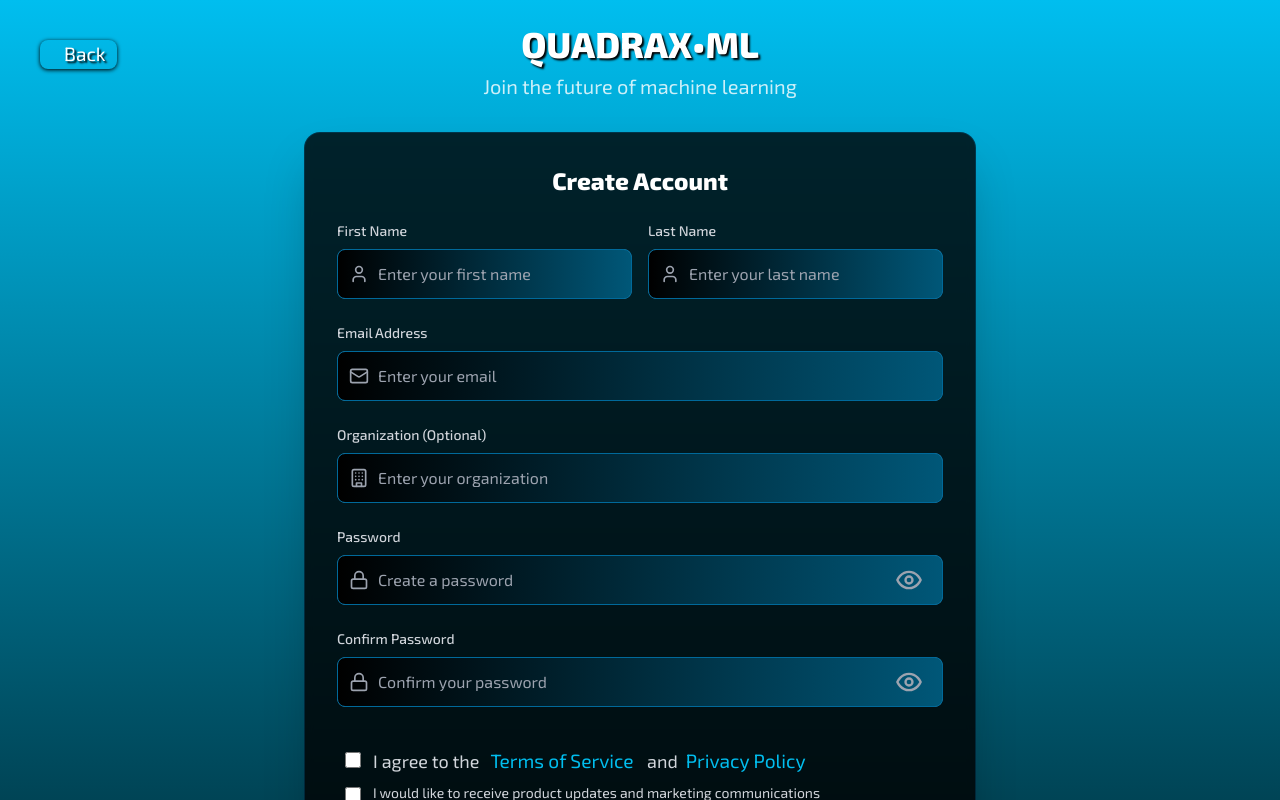
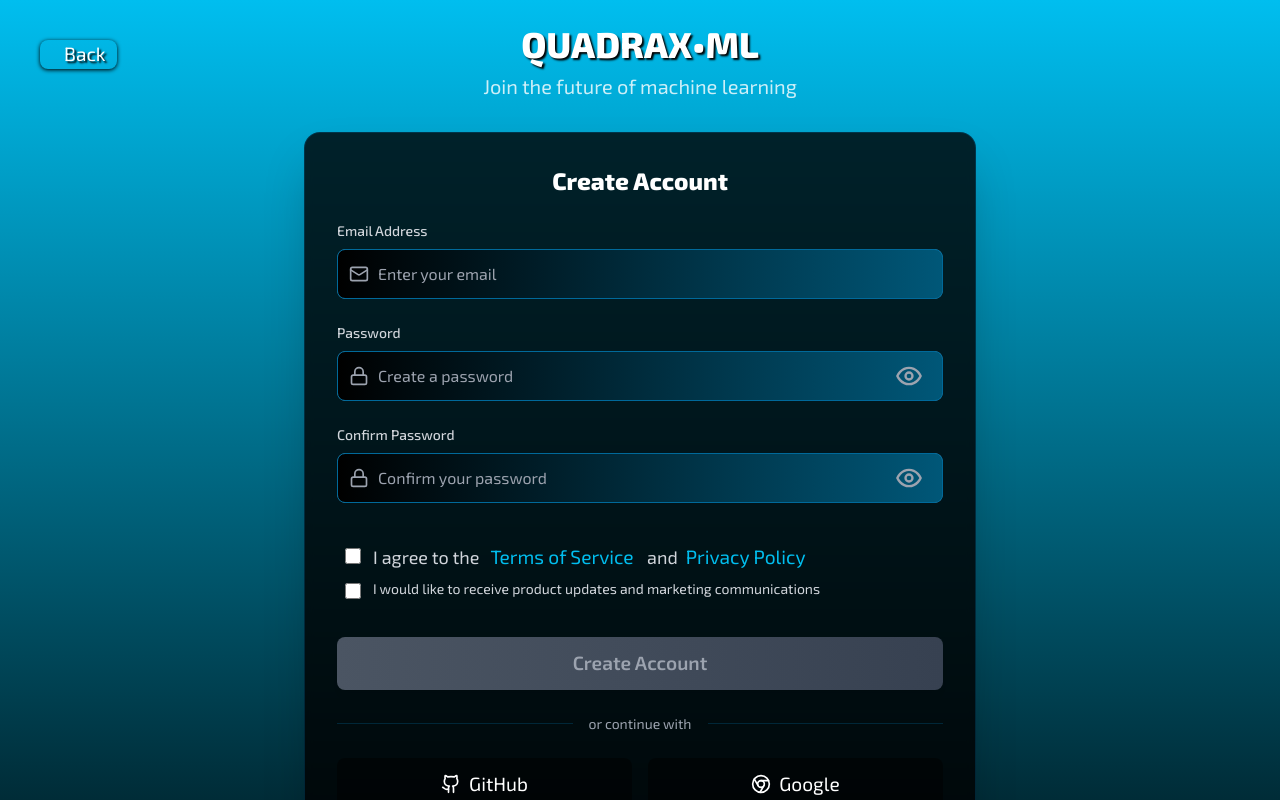
Before and after one commit to S2much/Quadrax.VD, a React (Vite) app: page / in a window 1280 px wide. Both pictures are taken after a click on the button "Get Started". Shown: the top 800 px of the page. Built offline with nearby package versions, Linux system fonts and the light colour scheme.

Commit message:
Update Register.tsx

```diff
--- a/src/components/Register.tsx
+++ b/src/components/Register.tsx
@@ -1,5 +1,5 @@
 import { useState } from 'react';
-import { Eye, EyeOff, Mail, Lock, User, Building, ArrowLeft, Github, Chrome, Check } from 'lucide-react';
+import { Eye, EyeOff, Mail, Lock, Building, ArrowLeft, Github, Chrome, Check } from 'lucide-react';
 
 interface RegisterProps {
   onCancel: () => void;
@@ -10,10 +10,7 @@ function Register({ onCancel }: RegisterProps) {
   const [showPassword, setShowPassword] = useState(false);
   const [showConfirmPassword, setShowConfirmPassword] = useState(false);
   const [formData, setFormData] = useState({
-    firstName: '',
-    lastName: '',
     email: '',
-    organization: '',
     password: '',
     confirmPassword: ''
   });
@@ -89,38 +86,6 @@ function Register({ onCancel }: RegisterProps) {
           <h2 className="text-2xl font-bold text-white mb-6 text-center">Create Account</h2>
 
           <form onSubmit={handleSubmit} className="space-y-6">
-            {/* Name Fields */}
-            <div className="grid grid-cols-1 md:grid-cols-2 gap-4">
-              <div>
-                <label className="block text-sm font-medium text-gray-300 mb-2">First Name</label>
-                <div className="relative">
-                  <User className="absolute left-3 top-1/2 transform -translate-y-1/2 text-gray-400" size={20} />
-                  <input
-                    type="text"
-                    value={formData.firstName}
-                    onChange={(e) => handleInputChange('firstName', e.target.value)}
-                    placeholder="Enter your first name"
-                    className="w-full pl-10 pr-4 py-3 bg-gradient-to-r from-black to-[#005778] border border-[#00699a] text-white placeholder:text-gray-400 rounded-lg focus:outline-none focus:border-[#00beef] focus:ring-2 focus:ring-[#00beef]/20 transition-all duration-300"
-                    required
-                  />
-                </div>
-              </div>
-
-              <div>
-                <label className="block text-sm font-medium text-gray-300 mb-2">Last Name</label>
-                <div className="relative">
-                  <User className="absolute left-3 top-1/2 transform -translate-y-1/2 text-gray-400" size={20} />
-                  <input
-                    type="text"
-                    value={formData.lastName}
-                    onChange={(e) => handleInputChange('lastName', e.target.value)}
-                    placeholder="Enter your last name"
-                    className="w-full pl-10 pr-4 py-3 bg-gradient-to-r from-black to-[#005778] border border-[#00699a] text-white placeholder:text-gray-400 rounded-lg focus:outline-none focus:border-[#00beef] focus:ring-2 focus:ring-[#00beef]/20 transition-all duration-300"
-                    required
-                  />
-                </div>
-              </div>
-            </div>
 
             {/* Email */}
             <div>
@@ -134,21 +99,6 @@ function Register({ onCancel }: RegisterProps) {
                   placeholder="Enter your email"
                   className="w-full pl-10 pr-4 py-3 bg-gradient-to-r from-black to-[#005778] border border-[#00699a] text-white placeholder:text-gray-400 rounded-lg focus:outline-none focus:border-[#00beef] focus:ring-2 focus:ring-[#00beef]/20 transition-all duration-300"
                   required
-                />
-              </div>
-            </div>
-
-            {/* Organization */}
-            <div>
-              <label className="block text-sm font-medium text-gray-300 mb-2">Organization (Optional)</label>
-              <div className="relative">
-                <Building className="absolute left-3 top-1/2 transform -translate-y-1/2 text-gray-400" size={20} />
-                <input
-                  type="text"
-                  value={formData.organization}
-                  onChange={(e) => handleInputChange('organization', e.target.value)}
-                  placeholder="Enter your organization"
-                  className="w-full pl-10 pr-4 py-3 bg-gradient-to-r from-black to-[#005778] border border-[#00699a] text-white placeholder:text-gray-400 rounded-lg focus:outline-none focus:border-[#00beef] focus:ring-2 focus:ring-[#00beef]/20 transition-all duration-300"
                 />
               </div>
             </div>
```
